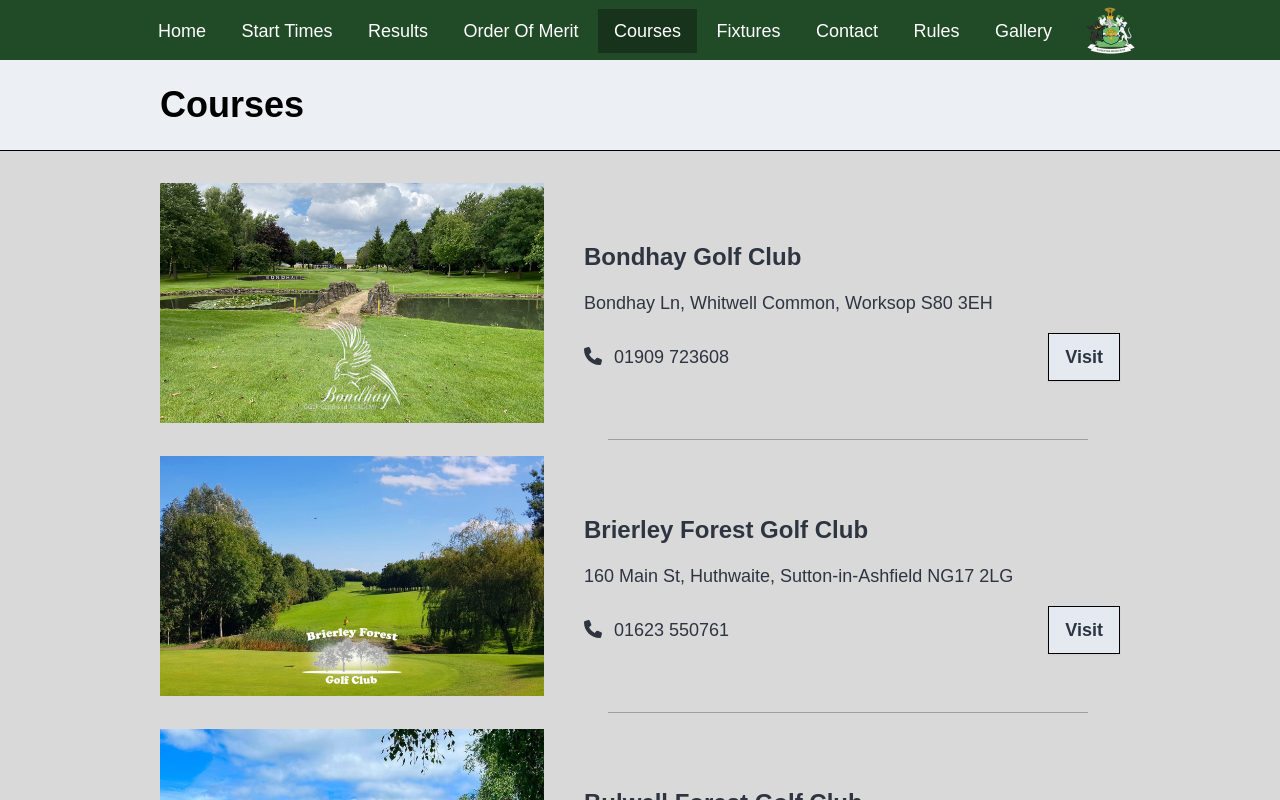
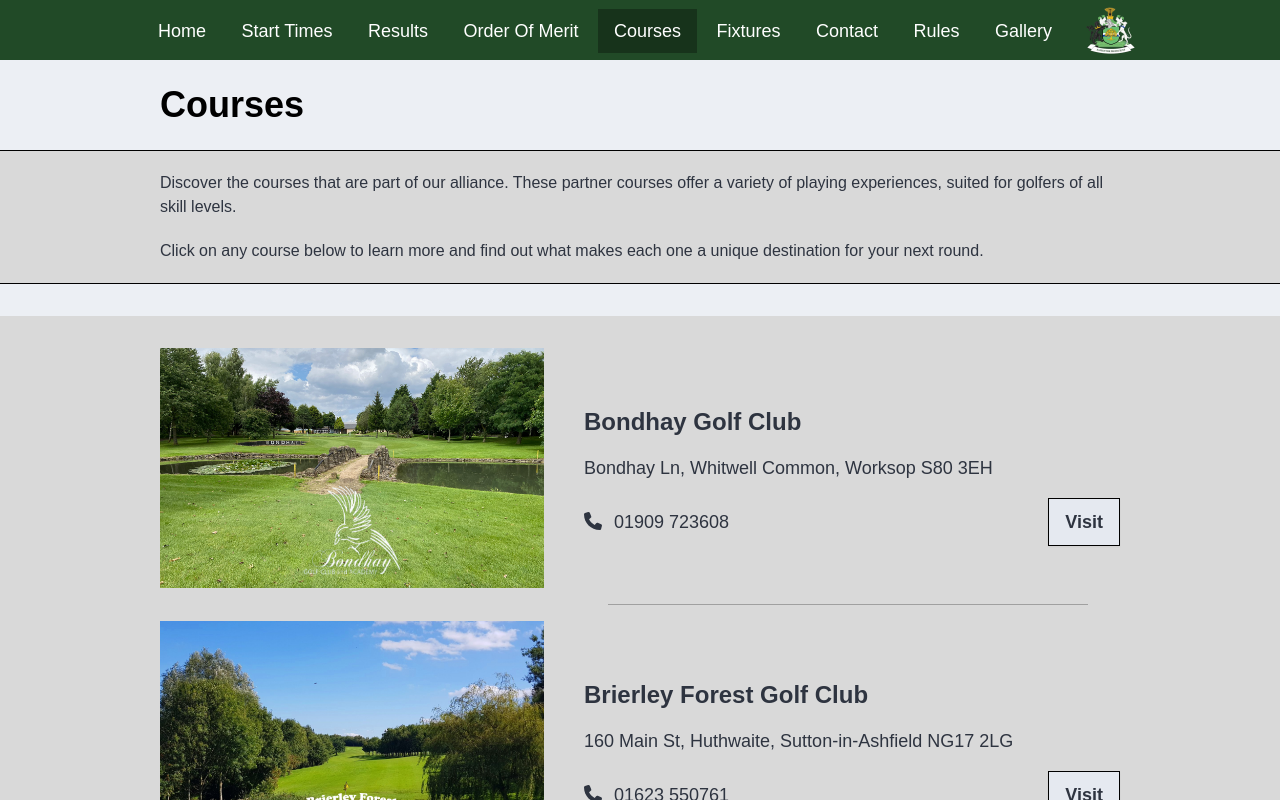
Before and after one commit to KaineBinch/NottinghamshireAlliance, a React (Vite) app: page /#/courses in a window 1280 px wide. Shown: the top 800 px of the page. Built offline with nearby package versions, Linux system fonts and the light colour scheme.

Commit message:
feat: added text section to pages

```diff
--- a/src/pages/coursesPage.jsx
+++ b/src/pages/coursesPage.jsx
@@ -9,6 +9,21 @@ const CoursesPage = () => {
     <>
       <PageHeader title="Courses" />
       <hr className="border-black" />
+      <div className="bg-[#D9D9D9] mb-8">
+        <div className="max-w-5xl mx-auto py-5 px-4 sm:px-6 lg:px-8 text-start">
+          <p>
+            Discover the courses that are part of our alliance. These partner
+            courses offer a variety of playing experiences, suited for golfers
+            of all skill levels.
+          </p>
+          <p className="pt-5">
+            Click on any course below to learn more and find out what makes each
+            one a unique destination for your next round.
+          </p>
+        </div>
+        <hr className="border-black" />
+      </div>
+
       <div className="bg-[#D9D9D9]">
         <div className="max-w-5xl mx-auto py-8 px-4 sm:px-6 lg:px-8">
           <div className="">
--- a/src/pages/oomPage.jsx
+++ b/src/pages/oomPage.jsx
@@ -10,7 +10,21 @@ const OrderOfMeritPage = () => {
     <>
       <PageHeader title="Order of Merit" />
       <hr className="border-black" />
-      <div className="max-w-5xl mx-auto px-4 sm:px-6 lg:px-8">
+      <div className="bg-[#d9d9d9]">
+        <div className="max-w-5xl mx-auto py-5 px-4 sm:px-6 lg:px-8 text-start">
+          <p>
+            Welcome to the Order of Merit leaderboard. Here, you{"'"}ll find the
+            latest rankings showcasing the top performers.
+          </p>
+          <p className="pt-5">
+            Stay updated with our leaderboard to track progress and plan your
+            next steps.
+          </p>
+        </div>
+        <hr className="border-black" />
+      </div>
+
+      <div className="max-w-5xl mx-auto px-4 sm:px-6 lg:px-8 ">
         <ResultsTable columns={columns} rows={rows} />
       </div>
     </>
```
